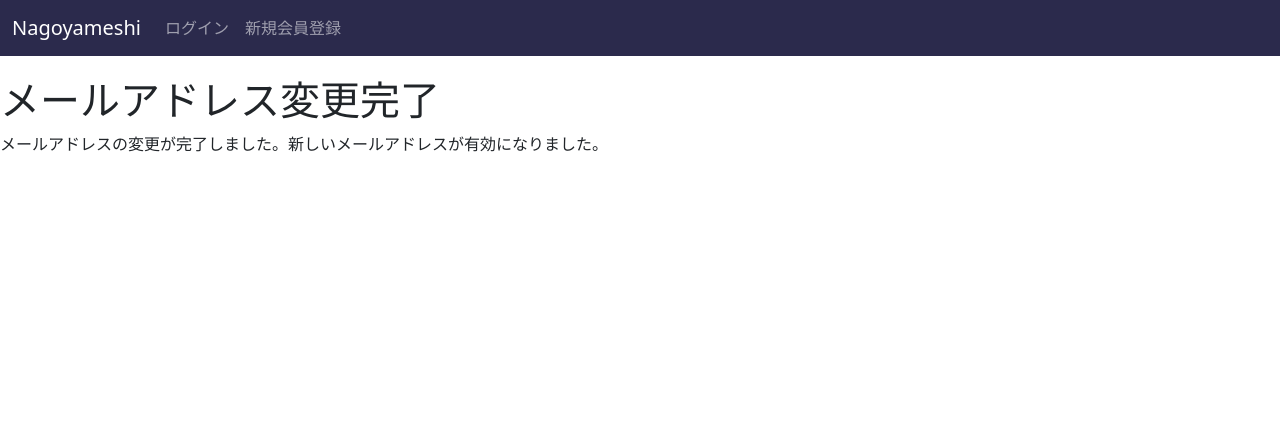
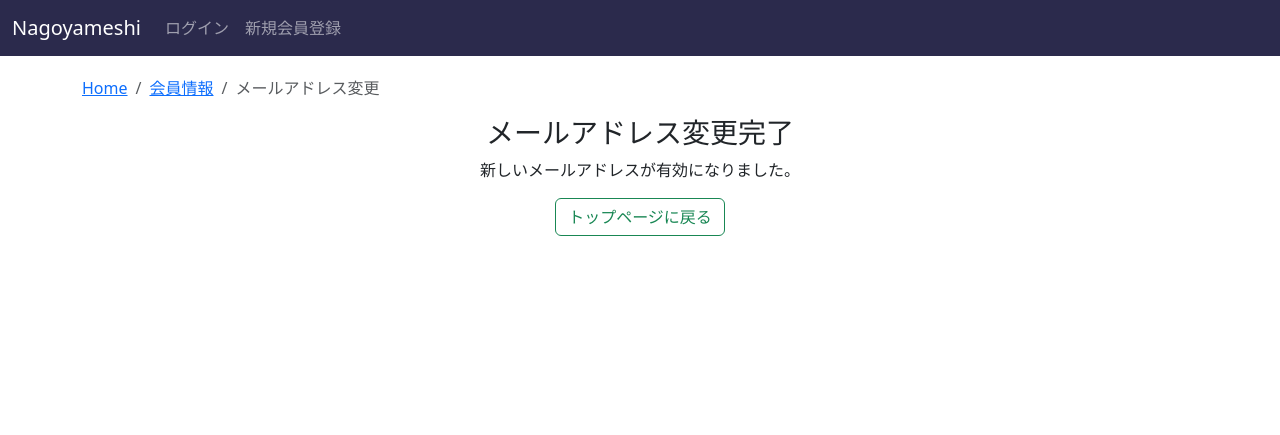
Before and after one commit to ayaconsa/django-tabelog-kadai, a Django app: template NagoyameshiApp/templates/NagoyameshiApp/user/email_change_complete.html in a window 1280 px wide. Shown: the top 435 px of the page. Run offline with Django 3.2, Linux system fonts and the light colour scheme; the template is opened without the code that fills it, so the values that code supplies are empty; some libraries are stand-ins or nearby versions.

Commit message:
会員情報変更周りのスタイル変更

```diff
--- a/NagoyameshiApp/static/css/style.css
+++ b/NagoyameshiApp/static/css/style.css
@@ -827,3 +827,12 @@ h2 {
   text-align: center;
   width: 100%;
 }
+
+.account_create_ul {
+  font-size: 0.9em;
+  color: #666;
+}
+
+.btn_margin {
+  margin: 20px;
+}
--- a/NagoyameshiApp/templates/NagoyameshiApp/user/account_info_update.html
+++ b/NagoyameshiApp/templates/NagoyameshiApp/user/account_info_update.html
@@ -66,7 +66,9 @@
       <!-- 登録ボタン -->
       <div class="mt-4 text-center">
         <input type="submit" value="登録" class="btn btn-outline-success">
-        <a href="{% url 'account_info' %}" class="btn btn-outline-secondary ml-2">戻る</a>
+      </div>
+      <div class="text-center">
+        <a href="{% url 'account_info' %}" class="btn btn-outline-secondary btn_margin">戻る</a>
       </div>
 
     </form>
--- a/NagoyameshiApp/templates/NagoyameshiApp/user/email_change_complete.html
+++ b/NagoyameshiApp/templates/NagoyameshiApp/user/email_change_complete.html
@@ -3,8 +3,20 @@
 {% block title %}メールアドレス変更完了|Nagoyameshi{% endblock %}
 
 {% block content %}
-<div class="email-change-complete">
-  <h1>メールアドレス変更完了</h1>
-  <p>メールアドレスの変更が完了しました。新しいメールアドレスが有効になりました。</p>
+<div class="container email-change-complete">
+  <!-- パンくずリスト -->
+  <nav aria-label="breadcrumb">
+    <ol class="breadcrumb">
+      <li class="breadcrumb-item"><a href="{% url 'top' %}">Home</a></li>
+      <li class="breadcrumb-item"><a href="{% url 'account_info' %}">会員情報</a></li>
+      <li class="breadcrumb-item active" aria-current="page">メールアドレス変更</li>
+    </ol>
+  </nav>
+
+  <div class="text-center">
+    <h3>メールアドレス変更完了</h3>
+    <p>新しいメールアドレスが有効になりました。</p>
+    <a href="{% url 'top' %}" class="btn btn-outline-success">トップページに戻る</a>
+  </div>
 </div>
 {% endblock %}
--- a/NagoyameshiApp/templates/NagoyameshiApp/user/password_reset_done.html
+++ b/NagoyameshiApp/templates/NagoyameshiApp/user/password_reset_done.html
@@ -1,10 +1,13 @@
+<!-- base.htmlを継承する -->
 {% extends 'NagoyameshiApp/user/base.html' %}
 
+<!-- ページタイトル -->
 {% block title %}パスワードリセットメール送信完了|Nagoyameshi{% endblock %}
 
+<!-- コンテンツ本体 -->
 {% block content %}
 <div class="container">
-  <h2>パスワードリセットメール送信完了</h2>
+  <h3 class="text-center">パスワードリセットメール送信完了</h3>
   <p>パスワードリセット用のリンクをメールで送りました。</p>
 </div>
 {% endblock %}
--- a/NagoyameshiApp/views/user/account_info_update.py
+++ b/NagoyameshiApp/views/user/account_info_update.py
@@ -1,11 +1,12 @@
 from django.views.generic import UpdateView
 from django.contrib.auth.mixins import LoginRequiredMixin
 from NagoyameshiApp.models.custom_user import CustomUser
+from NagoyameshiApp.forms import AccountInfoEditForm
 
 # 会員情報編集（会員のみ）
 class AccountInfoEditView(LoginRequiredMixin, UpdateView):
     model = CustomUser
-    fields = ['name', 'furigana', 'birthday', 'zipcode', 'address', 'tel', 'works']
+    form_class = AccountInfoEditForm
     template_name = "NagoyameshiApp/user/account_info_update.html"
     success_url = '/account_info/'
 
--- a/NagoyameshiApp/views/user/email_change_complete.py
+++ b/NagoyameshiApp/views/user/email_change_complete.py
@@ -1,4 +1,4 @@
 from django.views.generic import TemplateView
 
 class EmailChangeCompleteView(TemplateView):
-    template_name = "NagoyameshiApp/user/email_change_done.html"
+    template_name = "NagoyameshiApp/user/email_change_complete.html"
```
Also changed, not shown: NagoyameshiApp/forms.py (+8 -0 lines), NagoyameshiApp/templates/NagoyameshiApp/user/account_create.html (+33 -6 lines), NagoyameshiApp/templates/NagoyameshiApp/user/email_change.html (+27 -7 lines), NagoyameshiApp/templates/NagoyameshiApp/user/password_change.html (+26 -6 lines), NagoyameshiApp/templates/NagoyameshiApp/user/password_change_done.html (+12 -3 lines).
